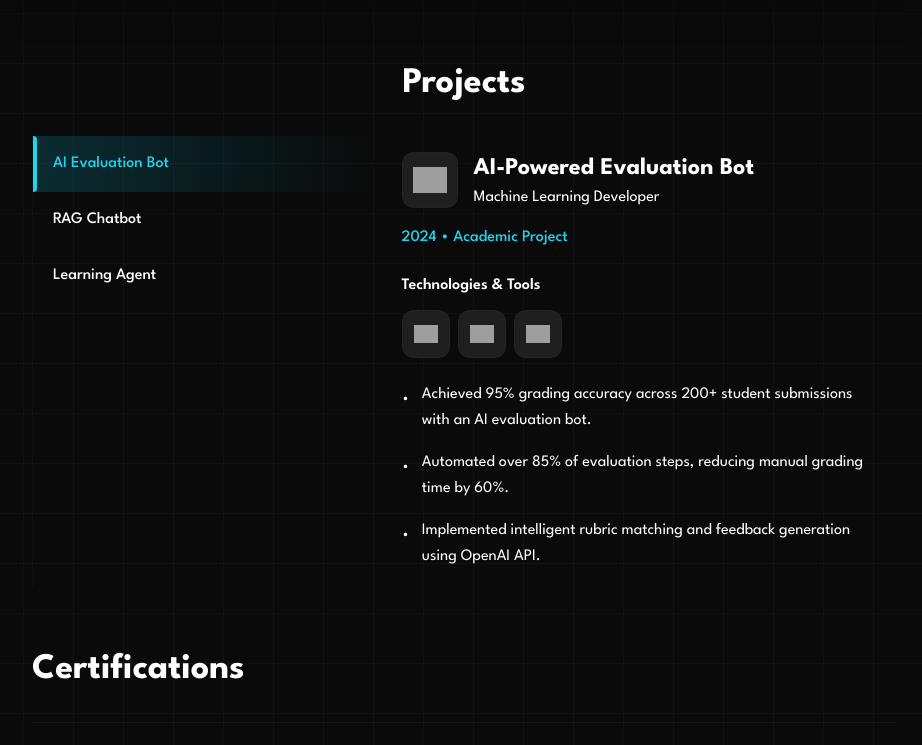
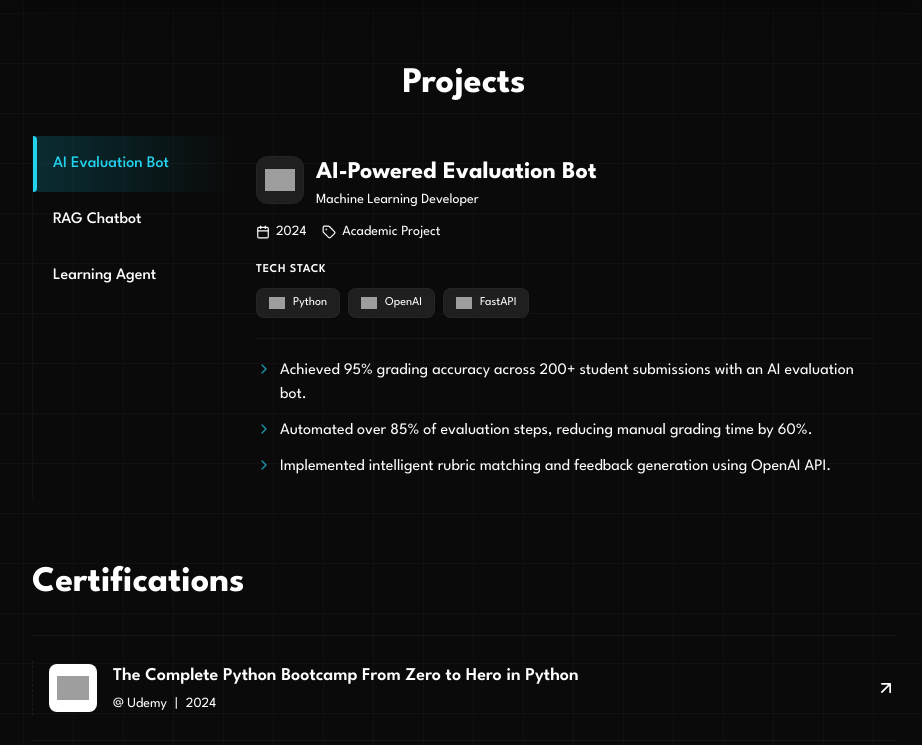
Before and after one commit to bibhanshuraj19/Raj.gg, a Next.js app: page / in a window 1280 px wide. Shown: the part 1986-2731 px from the top of the page, without its empty margins (176-1098 px from the left). Built offline with nearby package versions, Linux system fonts and the light colour scheme; grey boxes are pictures that could not be loaded.

Commit message:
updated complete file

```diff
--- a/src/components/sections/index/Projects.tsx
+++ b/src/components/sections/index/Projects.tsx
@@ -1,6 +1,7 @@
-import { motion } from "framer-motion";
+import { motion, AnimatePresence } from "framer-motion";
 import { useState } from "react";
 import Link from "next/link";
+import { ChevronRight, Calendar, Tag } from "lucide-react";
 
 interface TechIcon {
   name: string;
@@ -91,8 +92,8 @@ export default function Projects() {
     <section id="projects" className="max-w-4xl w-full flex flex-col mx-auto px-4">
       <motion.h1
         className="text-center font-bold text-3xl md:text-4xl mt-16 mb-8"
-          initial={{ transform: 'translateY(-30px)', opacity: 0 }}
-          whileInView={{ transform: 'translateY(0px)', opacity: 100 }}
+        initial={{ transform: "translateY(-30px)", opacity: 0 }}
+        whileInView={{ transform: "translateY(0px)", opacity: 100 }}
         transition={{ duration: 0.5, delay: 0.1, ease: [0.39, 0.21, 0.12, 0.96] }}
         viewport={{ amount: 0.1, once: true }}
       >
@@ -100,14 +101,14 @@ export default function Projects() {
       </motion.h1>
 
       <motion.div
-        className="flex flex-col md:flex-row gap-0 min-h-[450px]"
+        className="flex flex-col md:flex-row gap-0"
         initial={{ opacity: 0, y: 20 }}
         whileInView={{ opacity: 1, y: 0 }}
         transition={{ duration: 0.5, delay: 0.2 }}
         viewport={{ once: true }}
       >
-        {/* Left Panel - Project List */}
-        <div className="md:w-2/5 flex flex-col border-l border-accent/20">
+        {/* Left Panel - Project Tabs */}
+        <div className="md:w-[200px] shrink-0 flex md:flex-col flex-row overflow-x-auto md:overflow-x-visible border-b md:border-b-0 md:border-l border-accent/20 gap-0">
           {projects.map((project, index) => {
             const isSelected = selectedProject.id === project.id;
             const isHovered = hoveredProject === project.id;
@@ -118,7 +119,7 @@ export default function Projects() {
                 onClick={() => setSelectedProject(project)}
                 onMouseEnter={() => setHoveredProject(project.id)}
                 onMouseLeave={() => setHoveredProject(null)}
-                className={`relative py-4 px-5 text-left transition-all duration-300 rounded-r-lg ${
+                className={`relative py-4 px-5 text-left transition-all duration-300 md:rounded-r-lg whitespace-nowrap md:whitespace-normal ${
                   isSelected
                     ? "text-foreground bg-gradient-to-r from-cyan-500/20 to-transparent"
                     : isHovered
@@ -129,18 +130,15 @@ export default function Projects() {
                 animate={{ opacity: 1, x: 0 }}
                 transition={{ duration: 0.3, delay: index * 0.1 }}
               >
-                {/* Active/Hover indicator bar */}
-                <div className={`absolute left-0 top-0 bottom-0 w-1 transition-all duration-300 rounded-r ${
-                  isSelected
-                    ? "bg-cyan-400"
-                    : isHovered
-                    ? "bg-foreground/40"
-                    : "bg-transparent"
-                }`} />
+                {/* Active indicator - left bar on desktop, bottom bar on mobile */}
+                <div
+                  className={`absolute transition-all duration-300 rounded-r
+                    md:left-0 md:top-0 md:bottom-0 md:w-1 md:h-auto
+                    left-0 right-0 bottom-0 h-0.5 w-auto
+                    ${isSelected ? "bg-cyan-400" : isHovered ? "bg-foreground/40" : "bg-transparent"}`}
+                />
 
-                <span className={`font-medium text-base transition-colors ${
-                  isSelected ? "text-cyan-400" : ""
-                }`}>
+                <span className={`font-medium text-sm md:text-base transition-colors ${isSelected ? "text-cyan-400" : ""}`}>
                   {project.shortTitle}
                 </span>
               </motion.button>
@@ -149,103 +147,97 @@ export default function Projects() {
         </div>
 
         {/* Right Panel - Project Details */}
+        <div className="flex-1 min-w-0">
+          <AnimatePresence mode="wait">
             <motion.div
               key={selectedProject.id}
-          className="md:w-3/5 py-4 px-6"
-          initial={{ opacity: 0, x: 20 }}
-          animate={{ opacity: 1, x: 0 }}
-          transition={{ duration: 0.3 }}
+              className="py-5 px-4 md:px-6"
+              initial={{ opacity: 0, y: 12 }}
+              animate={{ opacity: 1, y: 0 }}
+              exit={{ opacity: 0, y: -12 }}
+              transition={{ duration: 0.25 }}
             >
-          {/* Header with Logo and Title */}
-          <div className="flex items-start gap-4 mb-4">
-            <div className="w-14 h-14 rounded-xl bg-secondary border border-accent/30 p-2.5 flex items-center justify-center flex-shrink-0">
-              <img
-                src={selectedProject.logo}
-                alt={selectedProject.title}
-                className="w-full h-full object-contain"
-              />
+              {/* Header */}
+              <div className="flex items-start gap-3 mb-3">
+                <div className="w-12 h-12 rounded-xl bg-secondary border border-accent/30 p-2 flex items-center justify-center shrink-0">
+                  <img src={selectedProject.logo} alt={selectedProject.title} className="w-full h-full object-contain" />
                 </div>
-            <div className="flex-1">
-              <div className="flex items-center gap-3 flex-wrap">
-                <h2 className="text-2xl font-bold text-foreground">
+                <div className="min-w-0 flex-1">
+                  <div className="flex items-center gap-2 flex-wrap">
+                    <h2 className="text-xl md:text-2xl font-bold text-foreground break-words">
                       {selectedProject.title}
                     </h2>
                     {selectedProject.projectUrl && (
-                  <Link
-                    href={selectedProject.projectUrl}
-                    target="_blank"
-                    className="p-1.5 rounded-md hover:bg-accent/30 transition-colors text-foreground/60 hover:text-foreground"
-                  >
-                    <svg className="w-5 h-5" fill="none" viewBox="0 0 24 24" stroke="currentColor">
+                      <Link href={selectedProject.projectUrl} target="_blank" className="p-1 rounded-md hover:bg-accent/30 transition-colors text-foreground/60 hover:text-foreground shrink-0">
+                        <svg className="w-4 h-4" fill="none" viewBox="0 0 24 24" stroke="currentColor">
                           <path strokeLinecap="round" strokeLinejoin="round" strokeWidth={2} d="M21 12a9 9 0 01-9 9m9-9a9 9 0 00-9-9m9 9H3m9 9a9 9 0 01-9-9m9 9c1.657 0 3-4.03 3-9s-1.343-9-3-9m0 18c-1.657 0-3-4.03-3-9s1.343-9 3-9m-9 9a9 9 0 019-9" />
                         </svg>
                       </Link>
                     )}
                     {selectedProject.githubUrl && (
-                  <Link
-                    href={selectedProject.githubUrl}
-                    target="_blank"
-                    className="p-1.5 rounded-md hover:bg-accent/30 transition-colors text-foreground/60 hover:text-foreground"
-                  >
-                    <svg className="w-5 h-5 fill-current" viewBox="0 0 24 24">
+                      <Link href={selectedProject.githubUrl} target="_blank" className="p-1 rounded-md hover:bg-accent/30 transition-colors text-foreground/60 hover:text-foreground shrink-0">
+                        <svg className="w-4 h-4 fill-current" viewBox="0 0 24 24">
                           <path d="M12 .297c-6.63 0-12 5.373-12 12 0 5.303 3.438 9.8 8.205 11.385.6.113.82-.258.82-.577 0-.285-.01-1.04-.015-2.04-3.338.724-4.042-1.61-4.042-1.61C4.422 18.07 3.633 17.7 3.633 17.7c-1.087-.744.084-.729.084-.729 1.205.084 1.838 1.236 1.838 1.236 1.07 1.835 2.809 1.305 3.495.998.108-.776.417-1.305.76-1.605-2.665-.3-5.466-1.332-5.466-5.93 0-1.31.465-2.38 1.235-3.22-.135-.303-.54-1.523.105-3.176 0 0 1.005-.322 3.3 1.23.96-.267 1.98-.399 3-.405 1.02.006 2.04.138 3 .405 2.28-1.552 3.285-1.23 3.285-1.23.645 1.653.24 2.873.12 3.176.765.84 1.23 1.91 1.23 3.22 0 4.61-2.805 5.625-5.475 5.92.42.36.81 1.096.81 2.22 0 1.606-.015 2.896-.015 3.286 0 .315.21.69.825.57C20.565 22.092 24 17.592 24 12.297c0-6.627-5.373-12-12-12" />
                         </svg>
                       </Link>
                     )}
                   </div>
-              <p className="text-foreground/70 text-base mt-0.5">
-                {selectedProject.role}
-              </p>
+                  <p className="text-foreground/60 text-sm mt-0.5">{selectedProject.role}</p>
                 </div>
               </div>
 
-          {/* Date and Location */}
-          <p className="text-cyan-400 font-medium mb-6">
-            {selectedProject.date} <span className="text-foreground/40">•</span> {selectedProject.location}
-          </p>
+              {/* Meta row */}
+              <div className="flex items-center gap-4 text-sm text-foreground/50 mb-5">
+                <span className="flex items-center gap-1.5">
+                  <Calendar className="w-3.5 h-3.5" />
+                  {selectedProject.date}
+                </span>
+                <span className="flex items-center gap-1.5">
+                  <Tag className="w-3.5 h-3.5" />
+                  {selectedProject.location}
+                </span>
+              </div>
 
-          {/* Technologies & Tools */}
-          <div className="mb-6">
-            <h4 className="text-foreground/80 font-semibold text-base mb-3">Technologies & Tools</h4>
+              {/* Technologies */}
+              <div className="mb-5">
+                <h4 className="text-foreground/60 font-semibold text-xs uppercase tracking-wider mb-2.5">Tech Stack</h4>
                 <div className="flex flex-wrap gap-2">
                   {selectedProject.technologies.map((tech, index) => (
                     <motion.div
                       key={tech.name}
-                  className="group relative w-12 h-12 rounded-xl bg-secondary border border-accent/30 p-2.5 flex items-center justify-center hover:border-cyan-500/50 transition-all duration-200 hover:scale-105"
-                  initial={{ opacity: 0, scale: 0.8 }}
+                      className="flex items-center gap-2 px-3 py-1.5 rounded-lg bg-secondary border border-accent/30 hover:border-cyan-500/40 transition-colors"
+                      initial={{ opacity: 0, scale: 0.9 }}
                       animate={{ opacity: 1, scale: 1 }}
                       transition={{ duration: 0.2, delay: index * 0.05 }}
                     >
-                  <img
-                    src={tech.icon}
-                    alt={tech.name}
-                    className="w-6 h-6 object-contain"
-                  />
-                  {/* Tooltip */}
-                  <div className="absolute -bottom-8 left-1/2 -translate-x-1/2 px-2 py-1 bg-background border border-accent/50 rounded text-xs text-foreground/80 opacity-0 group-hover:opacity-100 transition-opacity whitespace-nowrap pointer-events-none z-10">
-                    {tech.name}
-                  </div>
+                      <img src={tech.icon} alt={tech.name} className="w-4 h-4 object-contain" />
+                      <span className="text-xs text-foreground/70">{tech.name}</span>
                     </motion.div>
                   ))}
                 </div>
               </div>
 
+              {/* Divider */}
+              <div className="h-px bg-accent/30 mb-5" />
+
               {/* Achievements */}
-          <ul className="space-y-4">
+              <ul className="space-y-3">
                 {selectedProject.achievements.map((achievement, index) => (
                   <motion.li
                     key={index}
-                className="flex items-start gap-3 text-foreground/80"
-                initial={{ opacity: 0, y: 10 }}
-                animate={{ opacity: 1, y: 0 }}
-                transition={{ duration: 0.2, delay: 0.2 + index * 0.1 }}
+                    className="flex items-start gap-2"
+                    initial={{ opacity: 0, x: -8 }}
+                    animate={{ opacity: 1, x: 0 }}
+                    transition={{ duration: 0.2, delay: 0.15 + index * 0.08 }}
                   >
-                <span className="text-foreground/50 mt-1.5">•</span>
-                <span className="text-base leading-relaxed">{achievement}</span>
+                    <ChevronRight className="w-4 h-4 mt-0.5 shrink-0 text-cyan-400/70" />
+                    <span className="text-sm md:text-base text-foreground/80 leading-relaxed">{achievement}</span>
                   </motion.li>
                 ))}
               </ul>
             </motion.div>
+          </AnimatePresence>
+        </div>
       </motion.div>
     </section>
   );
```
Lines whose indentation alone changed are shown as unchanged.
